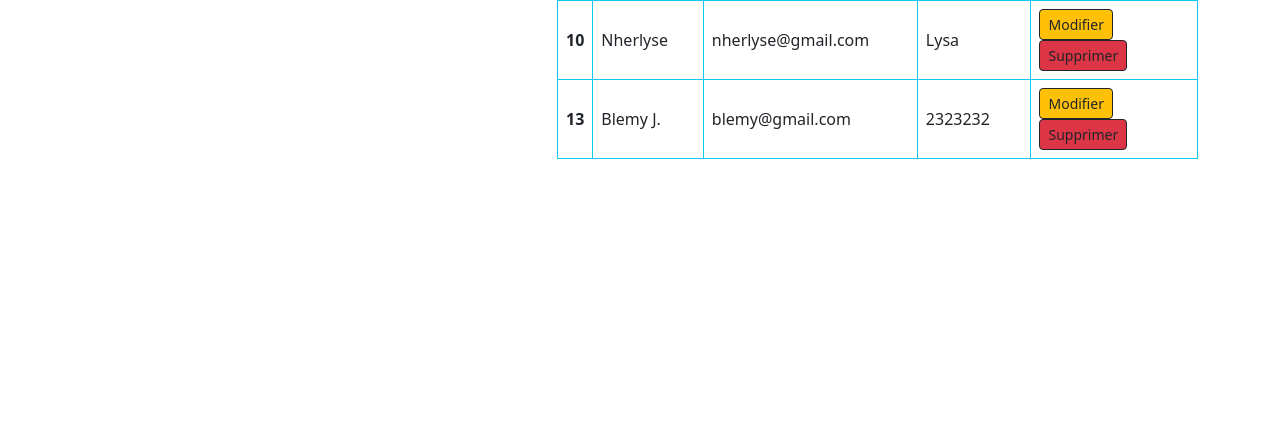
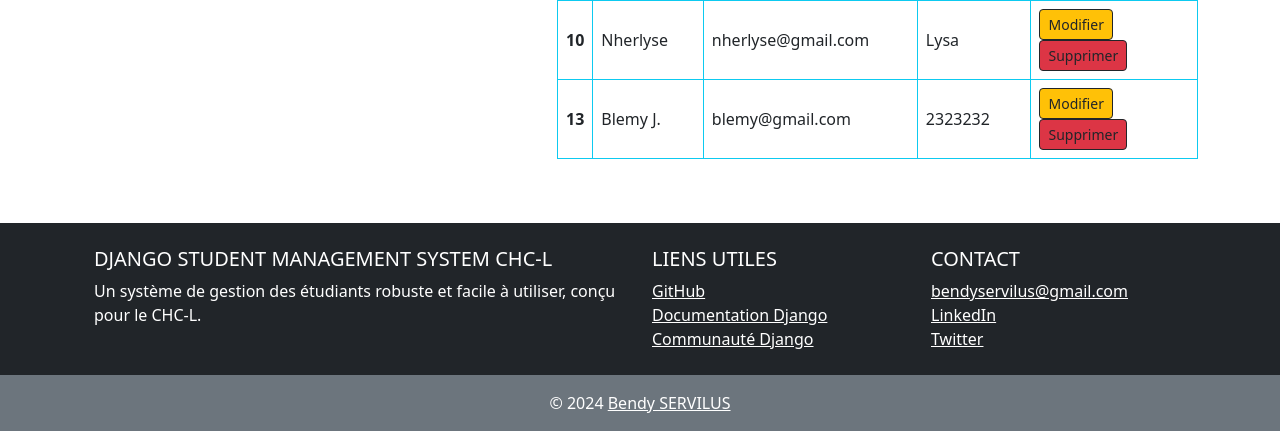
Before and after one commit to bendy2509/bendy2509-django_gestion_etudiant, a Django app: page / in a window 1280 px wide. Shown: the part 596-1027 px from the top of the page. Before the commit the page ends 755 px from the top, so only its background shows below. Run offline with Django 5.2, Linux system fonts and the light colour scheme; data comes from the database, SQL or seed files in the repository; both versions use the stored data as it was after the commit; some libraries are stand-ins or nearby versions.

Commit message:
For pythonanywhere

```diff
--- a/requirements.txt
+++ b/requirements.txt
@@ -1,4 +1,5 @@
 asgiref==3.8.1
 Django==5.0.7
+python-environ==0.4.54
 sqlparse==0.5.1
 tzdata==2024.1
--- a/student/templates/student/base.html
+++ b/student/templates/student/base.html
@@ -2,21 +2,91 @@
 <!DOCTYPE html>
 <html lang="en">
   <head>
-    <meta charset="UTF-8">
-    <meta name="viewport" content="width=device-width, initial-scale=1.0">
+    <meta charset="UTF-8" />
+    <meta name="viewport" content="width=device-width, initial-scale=1.0" />
 
-    <link rel="stylesheet" href="{% static 'student/css/bootstrap.css' %}">
+    <link rel="stylesheet" href="{% static 'student/css/bootstrap.css' %}" />
     <title>Student Management</title>
   </head>
   <body>
     <div class="container mt-5">
-        <h2 class="text-center alert alert-primary" role="alert">Gestion des Étudiants du CHC-L</h2>
+      <h2 class="text-center alert alert-primary" role="alert">
+        Gestion des Étudiants du CHC-L
+      </h2>
       {% block content %} {% endblock content %}
     </div>
 
+    <!-- Pied de page -->
+    <footer class="bg-dark text-white text-center text-lg-start mt-5">
+      <div class="container p-4">
+        <div class="row">
+          <div class="col-lg-6 col-md-12 mb-4 mb-md-0">
+            <h5 class="text-uppercase">
+              Django Student Management System CHC-L
+            </h5>
+            <p>
+              Un système de gestion des étudiants robuste et facile à utiliser,
+              conçu pour le CHC-L.
+            </p>
+          </div>
+          <div class="col-lg-3 col-md-6 mb-4 mb-md-0">
+            <h5 class="text-uppercase">Liens utiles</h5>
+            <ul class="list-unstyled mb-0">
+              <li>
+                <a
+                  href="https://github.com/bendy2509/bendy2509-django_gestion_etudiant.git"
+                  class="text-white"
+                  >GitHub</a
+                >
+              </li>
+              <li>
+                <a
+                  href="https://docs.djangoproject.com/en/stable/"
+                  class="text-white"
+                  >Documentation Django</a
+                >
+              </li>
+              <li>
+                <a
+                  href="https://www.djangoproject.com/community/"
+                  class="text-white"
+                  >Communauté Django</a
+                >
+              </li>
+            </ul>
+          </div>
+          <div class="col-lg-3 col-md-6 mb-4 mb-md-0">
+            <h5 class="text-uppercase">Contact</h5>
+            <ul class="list-unstyled mb-0">
+              <li>
+                <a href="mailto:bendyservilus@gmail.com" class="text-white"
+                  >bendyservilus@gmail.com</a
+                >
+              </li>
+              <li>
+                <a
+                  href="#"
+                  class="text-white"
+                  >LinkedIn</a
+                >
+              </li>
+              <li>
+                <a href="#" class="text-white"
+                  >Twitter</a
+                >
+              </li>
+            </ul>
+          </div>
+        </div>
+      </div>
 
-
-
+      <div class="text-center p-3 bg-secondary">
+        © 2024
+        <a class="text-white" href="https://github.com/bendy2509"
+          >Bendy SERVILUS</a
+        >
+      </div>
+    </footer>
 
     <script src="{% static 'student/js/bootstrap.js' %}"></script>
     <script src="{% static 'student/js/popper.js' %}"></script>
```
Also changed, not shown: StudentManagement/settings.py (+10 -3 lines), db.sqlite3, 1 other file. Lines whose indentation alone changed are shown as unchanged.
